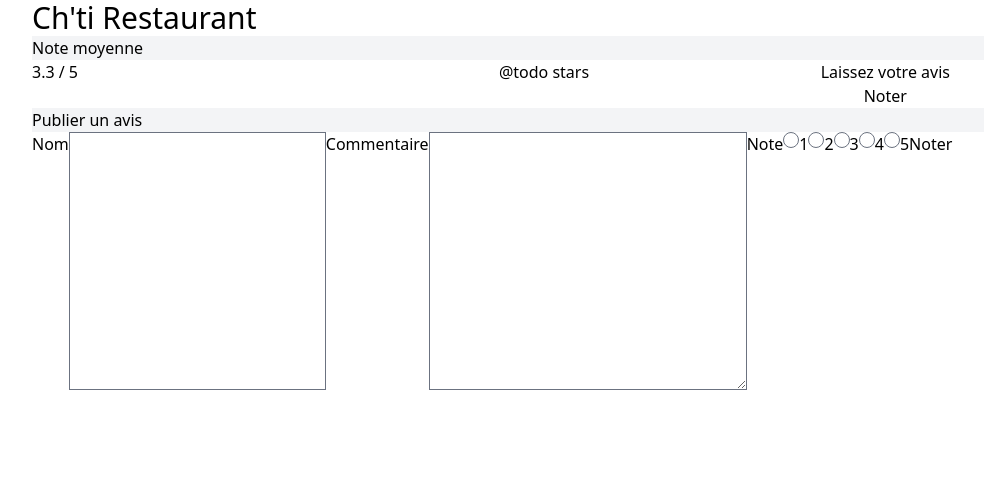
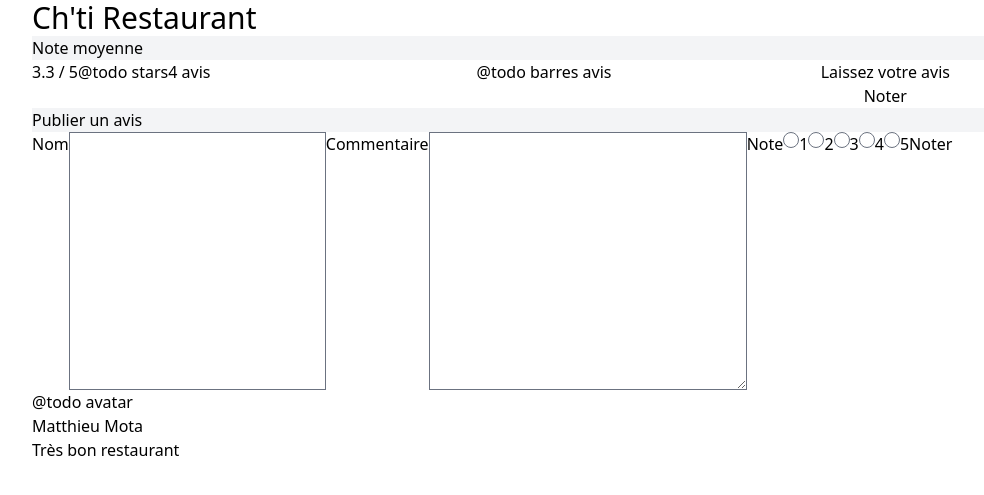
Before and after one commit to DWWM-Projects/php-tp-avis, a PHP site: page / in a window 1280 px wide. Shown: the top 495 px of the page, without its empty margins (96-1080 px from the left). Run offline with PHP 8.4, Linux system fonts and the light colour scheme; some libraries are stand-ins or nearby versions.

Commit message:
Integration base

```diff
--- a/index.php
+++ b/index.php
@@ -25,10 +25,12 @@
 
                 <div class="w-1/3 flex flex-column text-center"> <!-- Avis -->
                     <p>3.3 / 5</p>
+                    <span>@todo stars</span>
+                    <p>4 avis</p>
                 </div>
 
                 <div class="w-1/3 flex-flex-column text-center"> <!-- Div barres avis -->
-                    <span>@todo stars</span>
+                    <span>@todo barres avis</span>
                 </div>
 
                 <div class="w-1/3 flex-flex-column text-center"> <!-- Div notation -->
@@ -70,6 +72,37 @@
 
         </div> <!-- Fin Div formulaire -->
 
+        <div class="w-full"> <!-- Div commentaires -->
+
+            <div> <!-- Div encadré commentaire -->
+
+                <div> <!-- Partie Avatar -->
+                    <span>@todo avatar</span>
+                </div>
+
+                <div> <!-- Partie commentaire -->
+
+                    <div> <!-- utilisateur -->
+                        <p>Matthieu Mota</p>
+                    </div>
+
+                    <div> <!-- Avis -->
+                        <span></span>
+                        <p>Très bon restaurant</p>
+                    </div>
+
+                    <div> <!-- Date -->
+
+                    </div>
+
+                </div> <!-- Fin partie commentaire -->
+
+            </div> <!-- Fin div encadré -->
+
+
+        </div> <!-- Fin div commentaire -->
+
+
     </div> <!-- container -->
 
 </body>
```
